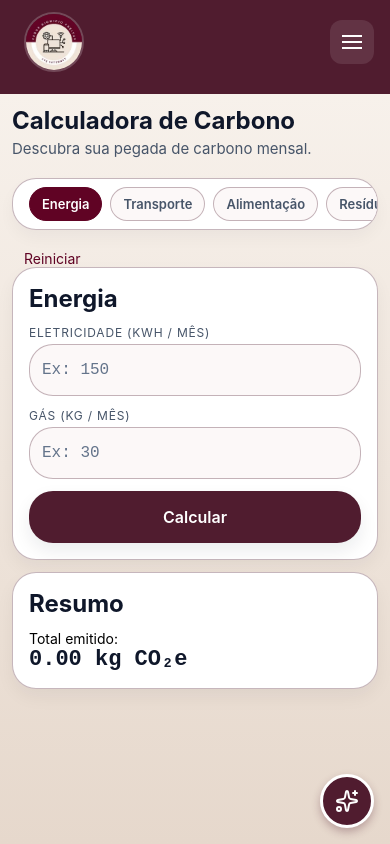
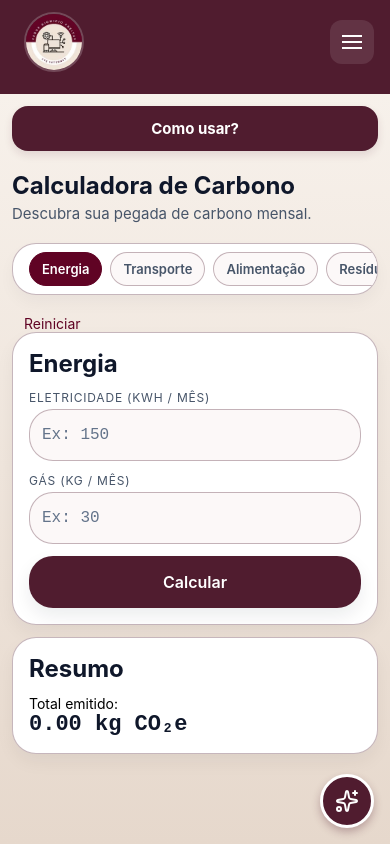
Before and after one commit to KauaCruzPereira/CalculadoraCarbono, a React Native app: screen / in a window 390 px wide. Built offline with nearby package versions, Linux system fonts and the light colour scheme; some icons are missing.

Commit message:
feat - carbon calculator steps

```diff
--- a/App.tsx
+++ b/App.tsx
@@ -8,7 +8,7 @@ import {
   StyleSheet,
   Text,
   TouchableOpacity,
-  View
+  View,
 } from "react-native";
 import { colors, radius, spacing, typography } from "./src/theme";
 
@@ -22,6 +22,7 @@ import { HomeScreen } from "./src/screens/HomeScreen";
 export default function App() {
   const [chatVisible, setChatVisible] = useState(false);
   const [hintVisible, setHintVisible] = useState(false);
+  const [usageVisible, setUsageVisible] = useState(false);
   const animX = React.useRef(new Animated.Value(40)).current;
   const [windowWidth, setWindowWidth] = useState(
     Dimensions.get("window").width,
@@ -33,6 +34,8 @@ export default function App() {
     });
     return () => subscription?.remove();
   }, []);
+
+  const isDesktop = windowWidth >= 1024;
 
   useEffect(() => {
     let showTimeout: NodeJS.Timeout | null = null;
@@ -88,18 +91,42 @@ export default function App() {
             <View
               style={[
                 styles.contentContainer,
-                windowWidth >= 1024 && styles.desktopContentContainer,
-                { paddingHorizontal: 12, paddingVertical: 12 },
+                isDesktop && styles.desktopContentContainer,
+                styles.screenPadding,
               ]}
             >
-              <View style={{ marginBottom: 20, gap: 4 }}>
+              {!isDesktop && (
+                <View style={styles.mobileUsageWrapper}>
+                  <TouchableOpacity
+                    onPress={() => setUsageVisible((visible) => !visible)}
+                    style={styles.usageButton}
+                  >
+                    <Text style={styles.usageButtonText}>Como usar?</Text>
+                  </TouchableOpacity>
+
+                  {usageVisible && <UsageGuide />}
+                </View>
+              )}
+
+              <View style={styles.pageHeader}>
                 <Text style={typography.heading}>Calculadora de Carbono</Text>
                 <Text style={{ fontSize: 15, color: colors.textSecondary }}>
                   Descubra sua pegada de carbono mensal.
                 </Text>
               </View>
 
-              <HomeScreen />
+              {isDesktop ? (
+                <View style={styles.desktopCalculatorLayout}>
+                  <View style={styles.calculatorColumn}>
+                    <HomeScreen />
+                  </View>
+                  <View style={styles.usageColumn}>
+                    <UsageGuide />
+                  </View>
+                </View>
+              ) : (
+                <HomeScreen />
+              )}
             </View>
 
             {hintVisible && (
@@ -142,6 +169,135 @@ export default function App() {
   );
 }
 
+function UsageGuide() {
+  const [open, setOpen] = useState<string | null>(null);
+
+  const toggle = (key: string) => {
+    setOpen((prev) => (prev === key ? null : key));
+  };
+
+  return (
+    <View style={styles.usageInfo}>
+      <Text style={styles.usageEyebrow}>Passo a passo</Text>
+
+      <Text style={styles.usageTitle}>Como usar a Calculadora de Carbono</Text>
+
+      <Text style={styles.usageText}>
+        Essa calculadora estima o impacto ambiental das suas atividades do dia a
+        dia. Ela funciona assim: você informa alguns hábitos da sua rotina e o
+        sistema transforma esses dados em uma estimativa de emissão de gases que
+        contribuem para o aquecimento global.
+      </Text>
+
+      <TouchableOpacity onPress={() => toggle("how")}>
+        <Text style={styles.usageStepTitle}>
+          {open === "how" ? "▼" : "▶"} Como funciona
+        </Text>
+      </TouchableOpacity>
+
+      {open === "how" && (
+        <Text style={styles.usageText}>
+          Cada atividade (energia, transporte, alimentação e lixo) tem um peso
+          diferente. A calculadora soma tudo para gerar o impacto mensal.
+        </Text>
+      )}
+      <TouchableOpacity onPress={() => toggle("values")}>
+        <Text style={styles.usageStepTitle}>
+          {open === "values" ? "▼" : "▶"} Como o impacto é calculado
+        </Text>
+      </TouchableOpacity>
+
+      {open === "values" && (
+        <>
+          <Text style={styles.usageText}>
+            Esses são os valores usados como base na conta:
+          </Text>
+          <Text style={styles.usageText}>
+            Energia elétrica: 0,084/kWh{"\n"}
+            Gás: 2,98/kg{"\n"}
+            Gasolina: 2,31/L{"\n"}
+            Diesel: 2,68/L{"\n"}
+            Avião: 0,255/km{"\n"}
+            Carne bovina: 27/kg{"\n"}
+            Carne suína: 12/kg{"\n"}
+            Frango: 6,9/kg{"\n"}
+            Laticínios: 1,9/kg{"\n"}
+            Vegetais: 2,0/kg{"\n"}
+            Lixo: 2,0/kg (com reciclagem)
+          </Text>
+        </>
+      )}
+
+      <TouchableOpacity onPress={() => toggle("energy")}>
+        <Text style={styles.usageStepTitle}>
+          {open === "energy" ? "▼" : "▶"} 1. Energia de casa
+        </Text>
+      </TouchableOpacity>
+
+      {open === "energy" && (
+        <Text style={styles.usageText}>
+          Calcula o impacto da energia elétrica e gás. Quanto maior o consumo,
+          maior a emissão.
+        </Text>
+      )}
+
+      <TouchableOpacity onPress={() => toggle("transport")}>
+        <Text style={styles.usageStepTitle}>
+          {open === "transport" ? "▼" : "▶"} 2. Transporte
+        </Text>
+      </TouchableOpacity>
+
+      {open === "transport" && (
+        <Text style={styles.usageText}>
+          O sistema estima o impacto do combustível usado em carros, motos e
+          aviões. Cada tipo de transporte tem um nível diferente de emissão de
+          poluentes.
+        </Text>
+      )}
+
+      <TouchableOpacity onPress={() => toggle("food")}>
+        <Text style={styles.usageStepTitle}>
+          {open === "food" ? "▼" : "▶"} 3. Alimentação
+        </Text>
+      </TouchableOpacity>
+
+      {open === "food" && (
+        <Text style={styles.usageText}>
+          Os alimentos são convertidos em impacto ambiental de acordo com o tipo
+          de produção. Carnes e laticínios tendem a gerar mais emissões do que
+          vegetais.
+        </Text>
+      )}
+
+      <TouchableOpacity onPress={() => toggle("waste")}>
+        <Text style={styles.usageStepTitle}>
+          {open === "waste" ? "▼" : "▶"} 4. Lixo (resíduos)
+        </Text>
+      </TouchableOpacity>
+
+      {open === "waste" && (
+        <Text style={styles.usageText}>
+          O impacto do lixo é calculado com base na quantidade gerada. Se você
+          recicla parte dele, o impacto final diminui automaticamente.
+        </Text>
+      )}
+
+      <TouchableOpacity onPress={() => toggle("result")}>
+        <Text style={styles.usageStepTitle}>
+          {open === "result" ? "▼" : "▶"} 5. Resultado final
+        </Text>
+      </TouchableOpacity>
+
+      {open === "result" && (
+        <Text style={styles.usageText}>
+          A calculadora junta todos esses impactos (energia + transporte +
+          alimentação + lixo) e mostra uma estimativa total do seu impacto
+          mensal. O botão “Reiniciar” permite refazer tudo com novos valores.
+        </Text>
+      )}
+    </View>
+  );
+}
 function ChatWithContext({
   visible,
   onClose,
@@ -262,9 +418,92 @@ const styles = StyleSheet.create({
   contentContainer: {
     flex: 1,
   },
+  screenPadding: {
+    paddingHorizontal: 12,
+    paddingVertical: 12,
+  },
+  mobileUsageWrapper: {
+    marginBottom: spacing.md,
+    gap: spacing.xs,
+  },
+  pageHeader: {
+    marginBottom: 20,
+    gap: spacing.xs,
+  },
+  desktopCalculatorLayout: {
+    flexDirection: "row",
+    alignItems: "flex-start",
+    gap: spacing.lg,
+  },
+  calculatorColumn: {
+    flex: 1,
+    minWidth: 0,
+  },
+  usageColumn: {
+    width: 360,
+    flexShrink: 0,
+  },
+  usageButton: {
+    alignSelf: "stretch",
+    backgroundColor: colors.primary,
+    borderColor: colors.border,
+    borderRadius: radius.md,
+    borderWidth: 1,
+    paddingHorizontal: spacing.md,
+    paddingVertical: spacing.md,
+    marginBottom: spacing.sm,
+    shadowColor: colors.primary,
+    shadowOffset: { width: 0, height: 4 },
+    shadowOpacity: 0.12,
+    shadowRadius: 8,
+    elevation: 3,
+  },
+  usageButtonText: {
+    color: colors.tabActiveText,
+    fontSize: 15,
+    fontWeight: "700",
+    textAlign: "center",
+  },
+  usageInfo: {
+    backgroundColor: colors.card,
+    borderColor: colors.border,
+    borderRadius: radius.md,
+    borderWidth: 1,
+    padding: spacing.lg,
+    marginBottom: spacing.md,
+  },
+  usageEyebrow: {
+    ...typography.label,
+    color: colors.accent,
+    marginBottom: spacing.xs,
+  },
+  usageTitle: {
+    color: colors.primary,
+    fontSize: 18,
+    fontWeight: "700",
+    marginBottom: spacing.sm,
+  },
+  usageText: {
+    color: colors.textSecondary,
+    fontSize: 14,
+    lineHeight: 20,
+    marginBottom: spacing.sm,
+  },
+  usageStep: {
+    borderTopWidth: 1,
+    borderTopColor: colors.border,
+    paddingTop: spacing.sm,
+    marginTop: spacing.xs,
+  },
+  usageStepTitle: {
+    color: colors.textPrimary,
+    fontSize: 14,
+    fontWeight: "700",
+    marginBottom: spacing.xs,
+  },
   desktopContentContainer: {
     alignSelf: "center",
-    maxWidth: 800,
+    maxWidth: 1180,
     width: "100%",
   },
   header: {
```
